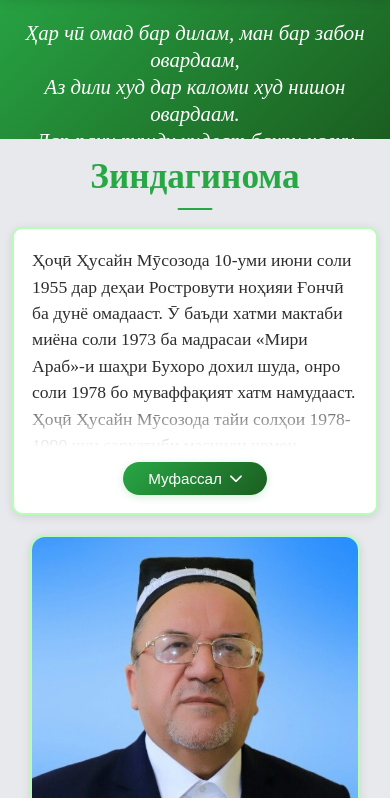
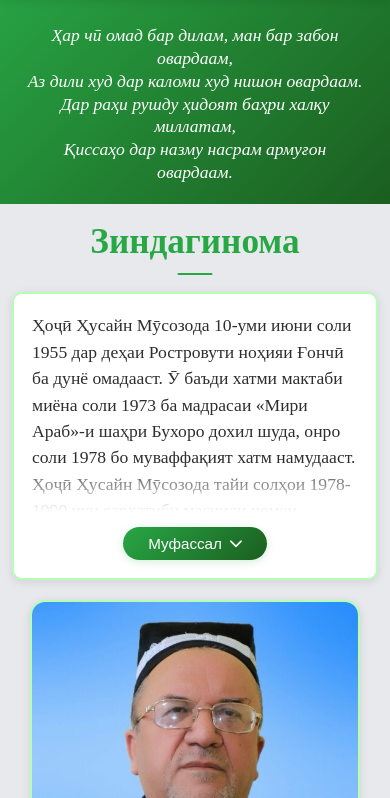
Before and after one commit to Abduvakil/HHM, a plain HTML site: page index.html in a window 390 px wide. Shown: the part 46-844 px from the top of the page. Drawn offline with Linux system fonts and the light colour scheme.

Commit message:
adaptive hero section

```diff
--- a/index.html
+++ b/index.html
@@ -163,7 +163,7 @@
     font-family: 'Bookman Old Style Cyr', serif;
     font-size: 1.3rem;
     line-height: 1.3;
-    margin-top: 20px; /* ↑ добавь отступ сверху */
+    margin-top: 15px; /* ↑ добавь отступ сверху */
 }
 
 
@@ -731,6 +731,17 @@
         }
 
         @media (max-width: 768px) {
+            .hero {
+                height: auto;
+                padding-top: 60px;
+                padding-bottom: 20px;
+            }
+
+            .hero p {
+                font-size: 1.1rem;
+                margin-top: 10px;
+            }
+
             .text-content {
                 max-height: 200px;
             }
```
